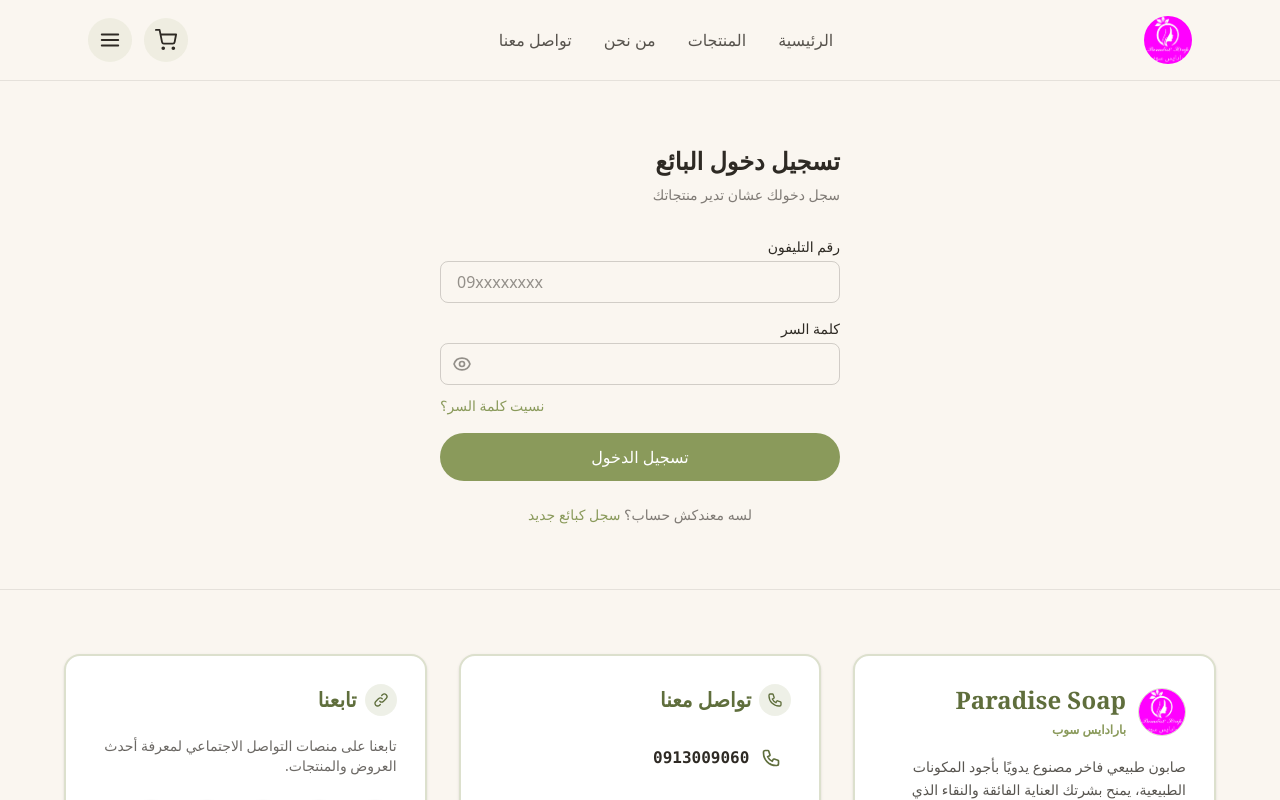
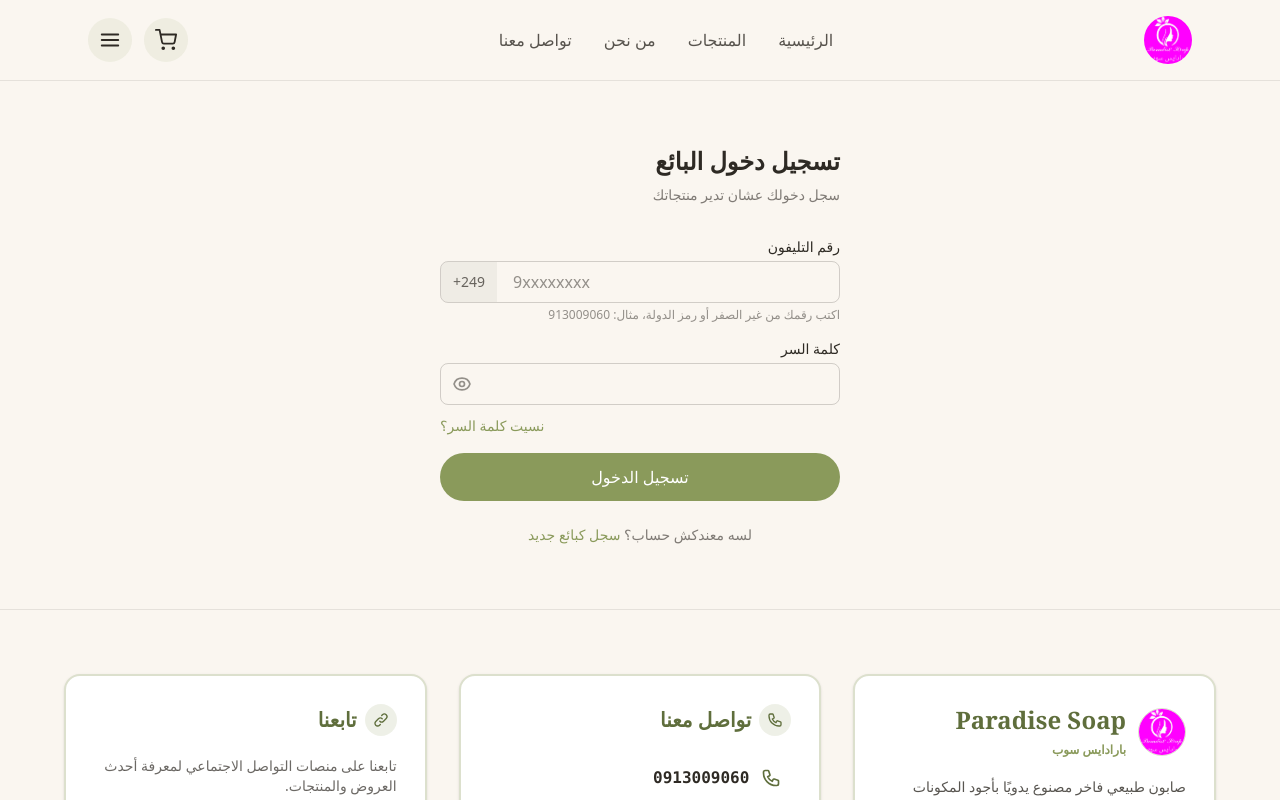
Before and after one commit to paradisesoap653-dotcom/paradise-soap-2, a Next.js app: page /seller/login in a window 1280 px wide. Shown: the top 800 px of the page. Built offline with nearby package versions, Linux system fonts and the light colour scheme.

Commit message:
Update page.tsx

```diff
--- a/src/app/seller/login/page.tsx
+++ b/src/app/seller/login/page.tsx
@@ -55,15 +55,23 @@ export default function SellerLoginPage() {
           <label className="mb-1 block text-sm font-medium text-[#2e2a24]">
             رقم التليفون
           </label>
+          <div className="flex overflow-hidden rounded-lg border border-[#2e2a24]/20" dir="ltr">
+            <span className="flex items-center bg-[#2e2a24]/5 px-3 text-sm font-medium text-[#2e2a24]/70">
+              +249
+            </span>
             <input
               required
               type="tel"
               value={form.phone}
               onChange={(e) => setForm({ ...form, phone: e.target.value })}
-            className="w-full rounded-lg border border-[#2e2a24]/20 px-4 py-2"
-            placeholder="09xxxxxxxx"
+              className="w-full px-4 py-2 outline-none"
+              placeholder="9xxxxxxxx"
               dir="ltr"
             />
+          </div>
+          <p className="mt-1 text-xs text-[#2e2a24]/50">
+            اكتب رقمك من غير الصفر أو رمز الدولة، مثال: 913009060
+          </p>
         </div>
 
         <div>
```
Lines whose indentation alone changed are shown as unchanged.
